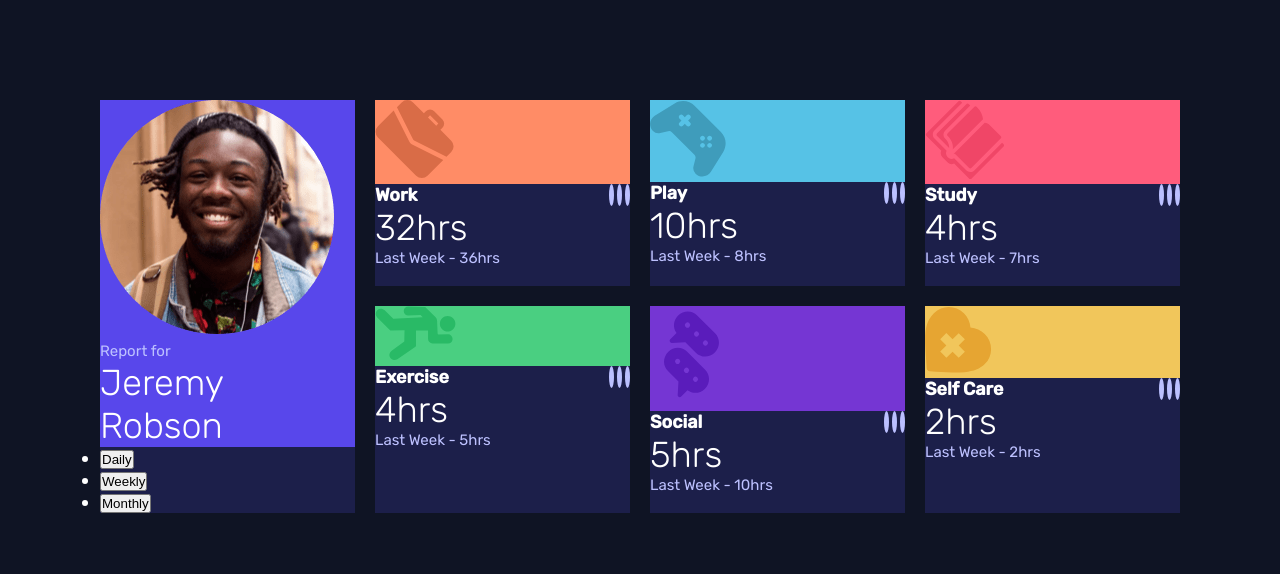
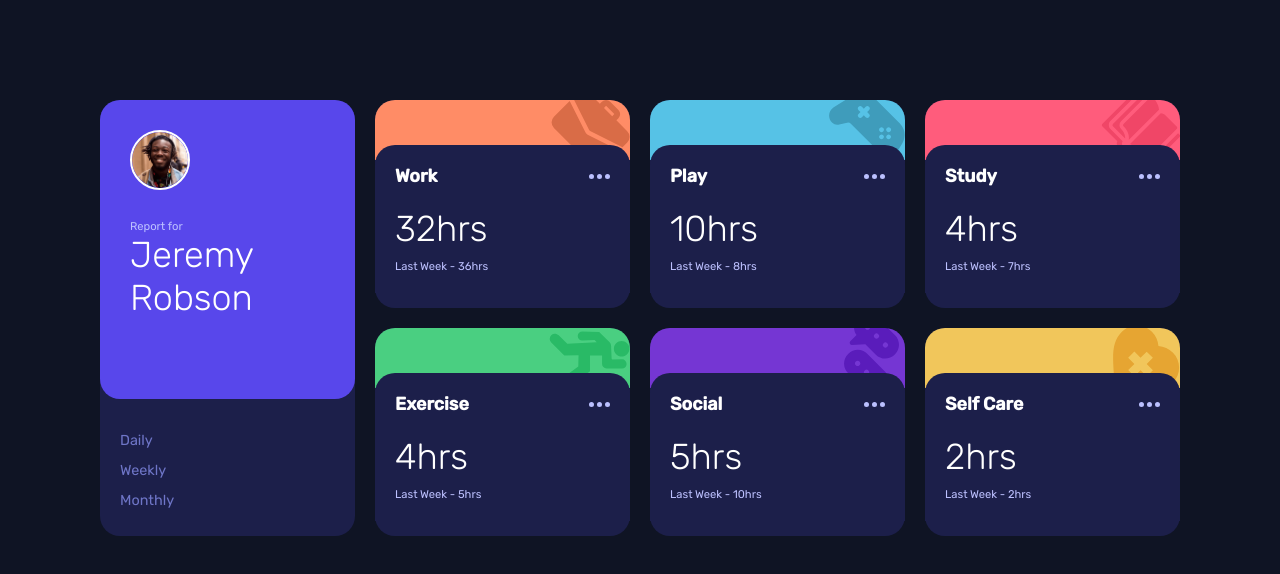
Before and after one commit to lenahm/time-tracking-dashboard, a plain HTML site: page index.html in a window 1280 px wide. Drawn offline with Linux system fonts and the light colour scheme.

Commit message:
implemented the styling and prepared js-file to receive the value of the selected radio-btn

```diff
--- a/index.html
+++ b/index.html
@@ -10,23 +10,22 @@
 <body>
     <div id="container" class="grid">
         <div id="main-card">
-            <div class="content">
+            <div class="content flex">
                 <img src="img/image-jeremy.png">
                 <small>Report for</small>
                 <h1>Jeremy Robson</h1>
             </div>
-            <nav>
-                <ul class="nav-menu">
-                    <li class="nav-link"><button>Daily</button></li>
-                    <li class="nav-link"><button>Weekly</button></li>
-                    <li class="nav-link"><button>Monthly</button></li>
-                </ul>
+            <nav id="radiomenu" class="flex">
+                <input type="radio" name="timeperiod" id="daily" value="daily">
+                <label for="daily">Daily</label>
+                <input type="radio" name="timeperiod" id="weekly" value="weekly">
+                <label for="weekly">Weekly</label>
+                <input type="radio" name="timeperiod" id="monthly" value="monthly">
+                <label for="monthly">Monthly</label>
             </nav>
         </div>
         <div id="work-card" class="card">
-            <div>
-                <img src="img/icon-work.svg">
-            </div>
+            <div></div>
             <div class="content flex">
                 <div class="content-header flex">
                     <h4>Work</h4>
@@ -37,9 +36,7 @@
             </div>
         </div>
         <div id="play-card" class="card">
-            <div>
-                <img src="img/icon-play.svg">
-            </div>
+            <div></div>
             <div class="content flex">
                 <div class="content-header flex">
                     <h4>Play</h4>
@@ -50,9 +47,7 @@
             </div>
         </div>
         <div id="study-card" class="card">
-            <div>
-                <img src="img/icon-study.svg">
-            </div>
+            <div></div>
             <div class="content flex">
                 <div class="content-header flex">
                     <h4>Study</h4>
@@ -63,9 +58,7 @@
             </div>
         </div>
         <div id="exercise-card" class="card">
-            <div>
-                <img src="img/icon-exercise.svg">
-            </div>
+            <div></div>
             <div class="content flex">
                 <div class="content-header flex">
                     <h4>Exercise</h4>
@@ -76,9 +69,7 @@
             </div>
         </div>
         <div id="social-card" class="card">
-            <div>
-                <img src="img/icon-social.svg">
-            </div>
+            <div></div>
             <div class="content flex">
                 <div class="content-header flex">
                     <h4>Social</h4>
@@ -89,9 +80,7 @@
             </div>
         </div>
         <div id="self-care-card" class="card">
-            <div>
-                <img src="img/icon-self-care.svg">
-            </div>
+            <div></div>
             <div class="content flex">
                 <div class="content-header flex">
                     <h4>Self Care</h4>
--- a/script.js
+++ b/script.js
@@ -0,0 +1,6 @@
+const menu = document.getElementById('radiomenu');
+
+menu.addEventListener('change', () => {
+    let selectedRadioBtn = document.querySelector('input[name="timeperiod"]:checked');
+    console.log(selectedRadioBtn.value);
+})
--- a/style.css
+++ b/style.css
@@ -36,6 +36,7 @@ h1 {
 
 small {
     color: var(--pale-blue);
+    font-size: 0.7rem;
 }
 
 #container {
@@ -59,10 +60,66 @@ small {
 
 /* main card styling */
 
+#main-card .content {
+    padding: 30px 30px 80px 30px;
+}
+
+#main-card .content > img {
+    width: 60px;
+    margin-bottom: 30px;
+    border: 2px solid #fff;
+    border-radius: 50%;
+}
+
+#main-card nav {
+    flex-direction: column;
+    margin: 20px;
+}
+
+#main-card nav label {
+    cursor: pointer;
+    color: var(--desaturated-blue);
+    font-size: 0.9rem;
+}
+
+input[type="radio"] {
+    visibility: hidden;
+}
+
+input[type="radio"]:checked + label {
+    color: #fff !important;
+}
+
+#main-card nav label:hover {
+    color: #fff;
+}
+
 /* other card styling */
 
-.content-header {
+#main-card,
+#main-card .content,
+.card {
+    border-radius: 20px;
+}
+
+.card > div {
+    border-top-left-radius: 20px;
+    border-top-right-radius: 20px;
+}
+
+.card .content {
+    transform: translateY(-15px);
+    padding: 20px;
+}
+
+.card .content .content-header {
     justify-content: space-between;
+    align-items: center;
+    margin-bottom: 20px;
+}
+
+.card .content h1 {
+    margin-bottom: 10px;
 }
 
 /* background-color-styling for the different cards */
@@ -72,26 +129,38 @@ small {
 }
 
 #work-card > div:nth-child(1) {
+    height: 60px;
+    background: url('img/icon-work.svg') no-repeat right;
     background-color: var(--work-card);
 }
 
 #play-card > div:nth-child(1) {
+    height: 60px;
+    background: url('img/icon-play.svg') no-repeat right;
     background-color: var(--play-card);
 }
 
 #study-card > div:nth-child(1) {
+    height: 60px;
+    background: url('img/icon-study.svg') no-repeat right;
     background-color: var(--study-card);
 }
 
 #exercise-card > div:nth-child(1) {
+    height: 60px;
+    background: url('img/icon-exercise.svg') no-repeat right;
     background-color: var(--exercise-card);
 }
 
 #social-card > div:nth-child(1) {
+    height: 60px;
+    background: url('img/icon-social.svg') no-repeat right;
     background-color: var(--social-card);
 }
 
 #self-care-card > div:nth-child(1) {
+    height: 60px;
+    background: url('img/icon-self-care.svg') no-repeat right;
     background-color: var(--self-care-card);
 }
 
```
